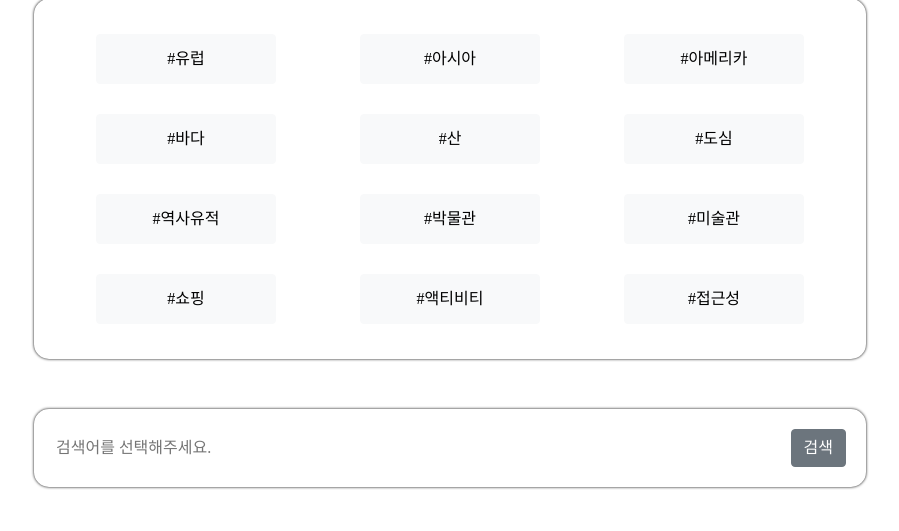
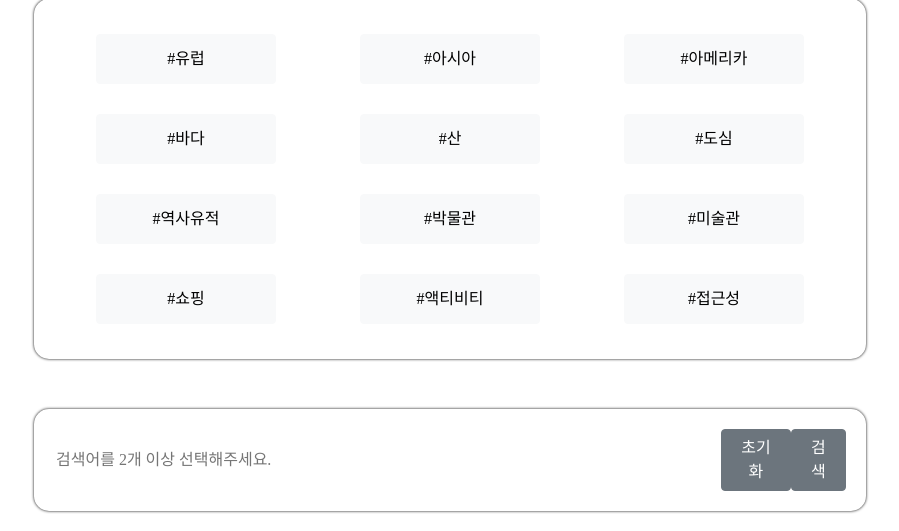
Before and after one commit to sparta-team6-toyproject-v2/toyproject, a Flask app: page / in a window 1280 px wide. Shown: the part 551-1082 px from the top of the page, without its empty margins (190-1089 px from the left). Before the commit the page ends 1040 px from the top, so only its background shows below. Run offline with Flask 2, Linux system fonts and the light colour scheme.

Commit message:
app.py 포트 추가 &  index.html에 초기화 기능 추가 & tg.html a tag herf 수정

```diff
--- a/app.py
+++ b/app.py
@@ -4,7 +4,6 @@ from flask import Flask, render_template, request, jsonify
 app = Flask(__name__)
 
 
-from pymongo import MongoClient
 import certifi
 ca = certifi.where()
 client = MongoClient('mongodb+srv://test:sparta@cluster0.rv3ttod.mongodb.net/test', tlsCAFile=ca)
@@ -14,22 +13,6 @@ db = client.hanghae_10_preliminary
 @app.route('/')
 def home():
     return render_template('index.html')
-
-
-# @app.route('/list')
-# def list():
-#     return render_template('2.html')
-
-
-# @app.route('/travel', methods=["GET"])
-# def list_get():
-#     cities = ['루체른', '마드리드', '로마', '아테네', '파리',
-#               '하와이', '칸쿤', '뉴욕', '몰디브', '발리', '보라카이', '세부', '다낭']
-#     results = []
-#     for city in cities:
-#         result = db.travel.find_one({'city_kor': city}, {'_id': False})
-#         results.append(result)
-#     return jsonify(results)
 
 
 # 태근님
@@ -50,9 +33,70 @@ def list_get():
 
 
 # 승열님
-@app.route('/sy')
-def home_sy():
-    return render_template('toy_sy.html')
+@app.route('/루체른')
+def home_lucerne():
+    return render_template('toy_sy_루체른.html')
+
+
+@app.route('/마드리드')
+def home_madrid():
+    return render_template('toy_sy_마드리드.html')
+
+
+@app.route('/로마')
+def home_rome():
+    return render_template('toy_sy_로마.html')
+
+
+@app.route('/아테네')
+def home_athens():
+    return render_template('toy_sy_아테네.html')
+
+
+@app.route('/파리')
+def home_paris():
+    return render_template('toy_sy_파리.html')
+
+
+@app.route('/하와이')
+def home_hawaii():
+    return render_template('toy_sy_하와이.html')
+
+
+@app.route('/칸쿤')
+def home_cancun():
+    return render_template('toy_sy_칸쿤.html')
+
+
+@app.route('/뉴욕')
+def home_newyork():
+    return render_template('toy_sy_뉴욕.html')
+
+
+@app.route('/몰디브')
+def home_maldives():
+    return render_template('toy_sy_몰디브.html')
+
+
+@app.route('/발리')
+def home_bali():
+    return render_template('toy_sy_발리.html')
+
+
+@app.route('/보라카이')
+def home_boracay():
+    return render_template('toy_sy_보라카이.html')
+
+
+@app.route('/세부')
+def home_cebu():
+    return render_template('toy_sy_세부.html')
+
+
+@app.route('/다낭')
+def home_danang():
+    return render_template('toy_sy_다낭.html')
+
 
 
 @app.route("/travel", methods=["GET"])
--- a/templates/index.html
+++ b/templates/index.html
@@ -99,15 +99,28 @@
     let input_list = [];
     function save_input(val) {
       let tag = $(val).val();
+      if (!input_list.includes(tag)) {
         input_list.push(tag);
+      } else {
+        alert('이미 포함된 검색어입니다')
+      }
       console.log(input_list);
       $("#input").val(input_list);
     }
 
     function search() {
+      if (input_list.length >= 2) {
         let search_list = $("#input").val();
         console.log(search_list);
         sessionStorage.setItem("tag_list", search_list);
+        location.href = '/tg';
+      } else {
+        alert('검색어를 2개 이상 선택하세요')
+      }
+    }
+
+    function reset() {
+      $("#input").val('')
     }
   </script>
 </head>
@@ -169,12 +182,13 @@
   </div>
 
   <div class="search_input">
-    <input id="input" placeholder="검색어를 선택해주세요." />
-    <a href="/tg">
+    <input id="input" placeholder="검색어를 2개 이상 선택해주세요." />
+    <button onclick="reset()" type="button" class="btn btn-secondary">
+      초기화
+    </button>
     <button onclick="search()" type="button" class="btn btn-secondary">
       검색
     </button>
-    </a>
   </div>
 </body>
 
--- a/templates/tg.html
+++ b/templates/tg.html
@@ -94,9 +94,9 @@
                         if (difference.length >= 2) {
                             temp_html = `<div class="card">
                                             <div class="card-body">
-                                               <a onclick="go()" href="/sy" alt="${city_kor}" id="gogo">
+                                               <a onclick="go()" href="/${city_kor}" alt="${city_kor}" id="gogo">
                                                <h3 class="card-name">${city_kor}</h3>
-                                               <h5 class="card-name"><a href="/sy">${city_eng}</h5></a>
+                                               <h5 class="card-name"><a href="/${city_kor}">${city_eng}</h5></a>
                                                         <h5 class="card-nations">${country}</h5>
                                                 <i class="card-desc">${desc}</i>
                                                 <div class="card-kewords-group">
@@ -136,7 +136,7 @@
                 }
             })
         };
-        function go(){
+        function go() {
             let b = $('#gogo').val()
             sessionStorage.setItem("city_list", b)
             console.log(b)
```
Lines whose indentation alone changed are shown as unchanged.
